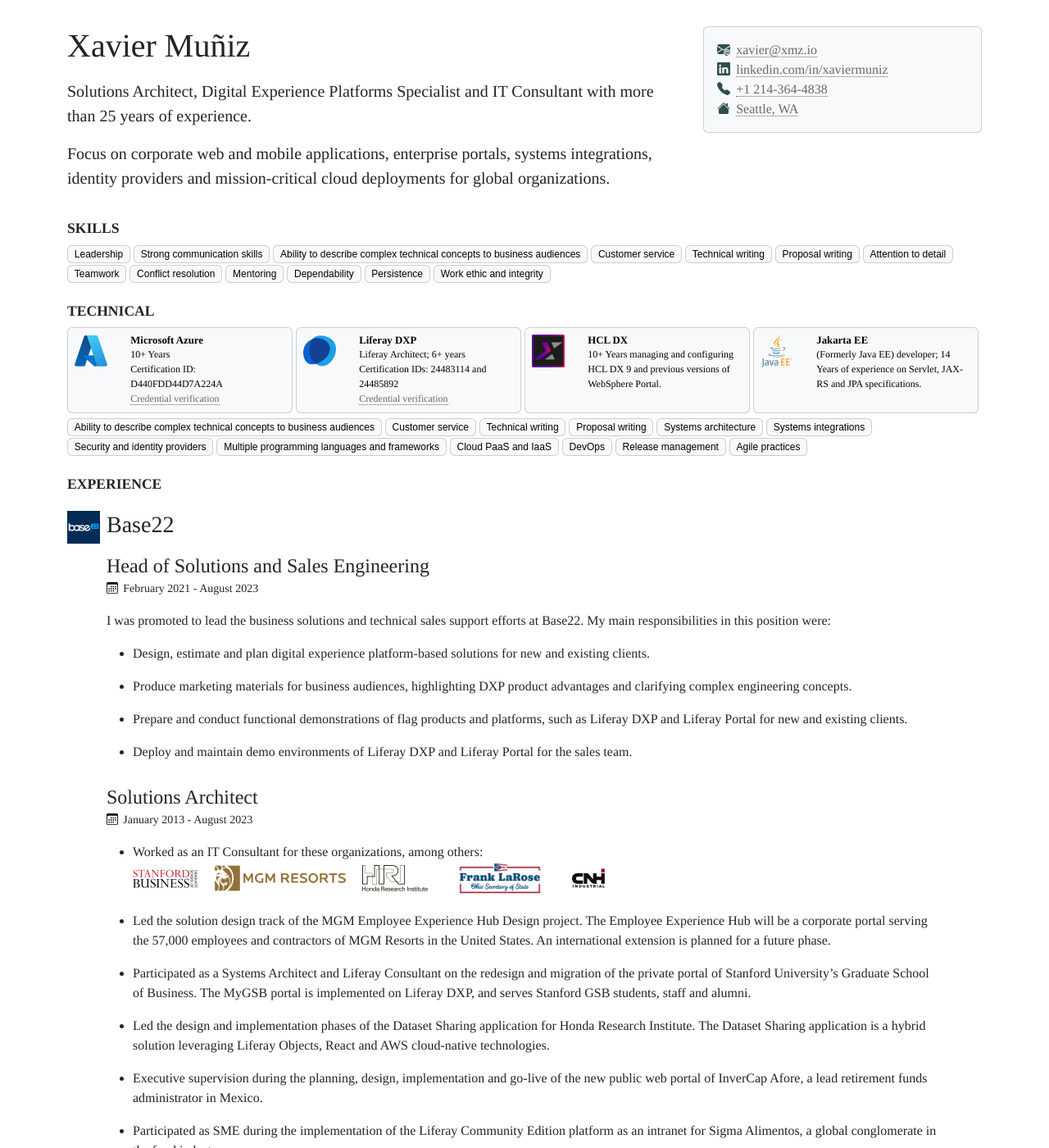
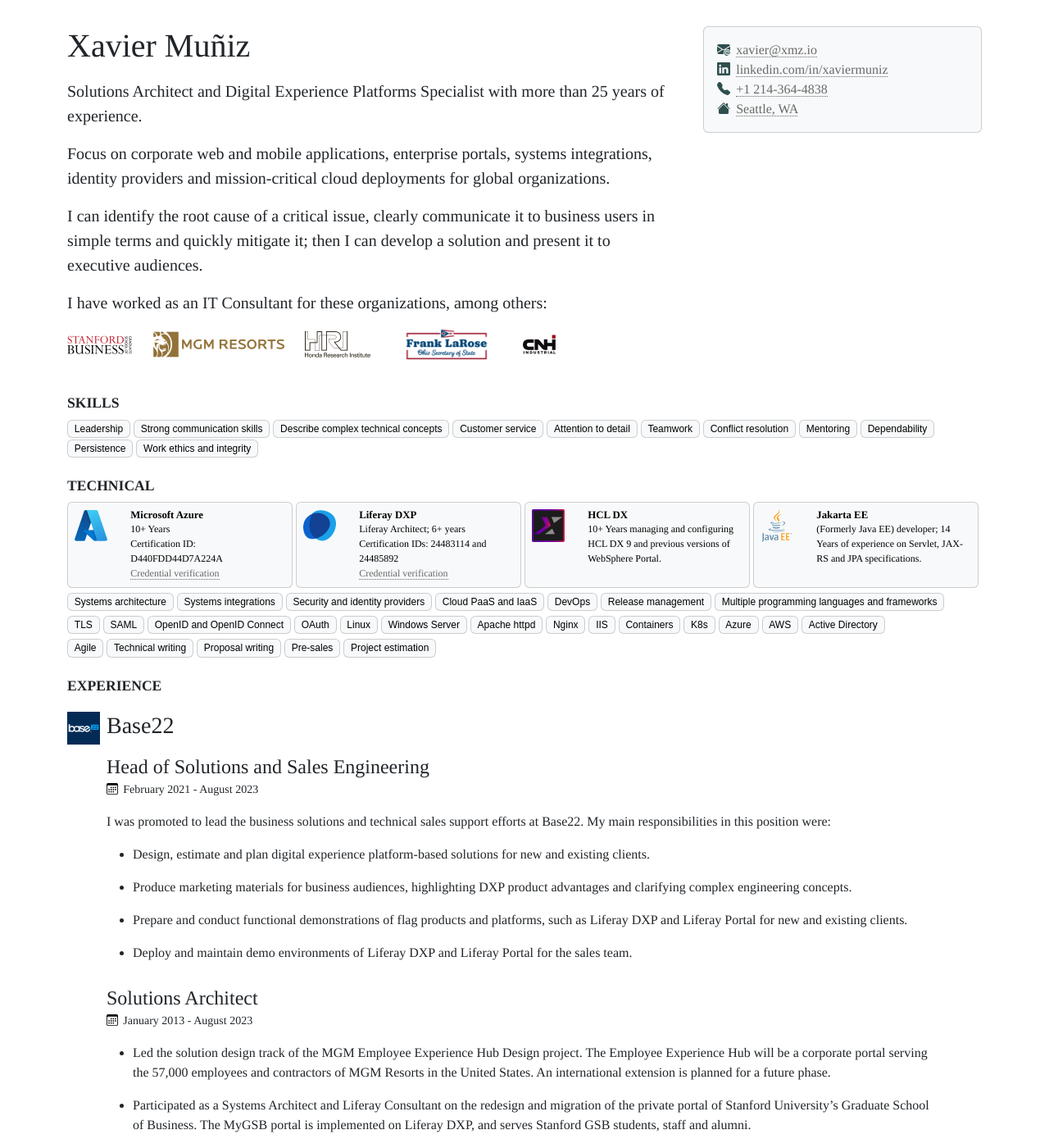
Before and after one commit to xmzio/resume, a Jekyll site: the page built from index.md, in a window 1280 px wide and 1400 px high. Shown: the whole window at 82% size. Built offline with Jekyll 4.4.1, drawn with Linux system fonts in a browser that asks for light colours; some of the changed text lies outside the part shown.

Commit message:
Writeup adjustments

```diff
--- a/index.md
+++ b/index.md
@@ -3,12 +3,23 @@ layout: resume
 title: Xavier Muñiz
 subtitle:
 hero: |
-  Solutions Architect, Digital Experience Platforms Specialist and IT Consultant with more than 25 years of experience.
+  Solutions Architect and Digital Experience Platforms Specialist with more than 25 years of experience.
 
   Focus on corporate web and mobile applications, enterprise portals, systems integrations, identity providers and mission-critical cloud deployments for global organizations.
+
+  I can identify the root cause of a critical issue, clearly communicate it to business users in simple terms and quickly mitigate it; then I can develop a solution and present it to executive audiences.
+
+  I have worked as an IT Consultant for these organizations, among others:
+
+  ![Stanford Graduate School of Business](assets/160/stanfordgsb.png#emblem-small "Stanford Graduate School of Business")
+  ![MGM Resorts](assets/160/mgmresorts.png#emblem-small "MGM Resorts")
+  ![Honda Research Institute](assets/160/hri.png#emblem-small "Honda Research Institute")
+  ![Ohio Secretary of State](assets/160/ohsos.png#emblem-small "Ohio Secretary of State")
+  ![CNH Industrial](assets/160/cnhi.png#emblem-small "CNH Industrial")
 skillsSoft_caption:
 skillsTechnical_caption:
 experience_caption:
 experiencePrevious_caption: "This section covers experience from 10 years ago and older."
 education_caption:
+last_modified_at: 2023-08-11
 ---
```
Also changed, not shown: content/_experience/020.base22.solutions_architect.md (+0 -7 lines), content/_experience/030.base22.pre-sales_engineer.md (renamed from content/_experience/030.base22.sales_support_engineer.md, +1 -1 lines), content/_skillsSoft/10.soft.md (+2 -4 lines), content/_skillsTechnical/50.othertechnical.md (+1 -6 lines), content/_skillsTechnical/60.othertechnical.md (added, +18 -0 lines), content/_skillsTechnical/70.othertechnical.md (added, +9 -0 lines).
